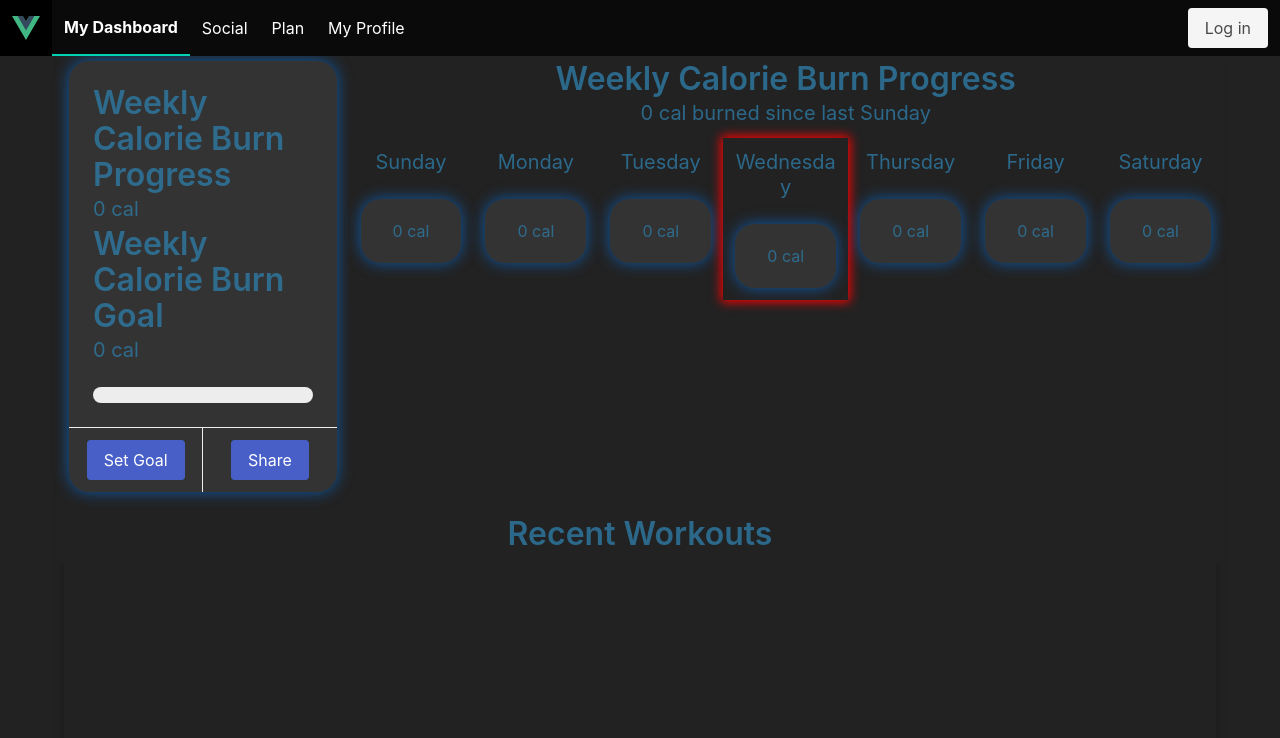
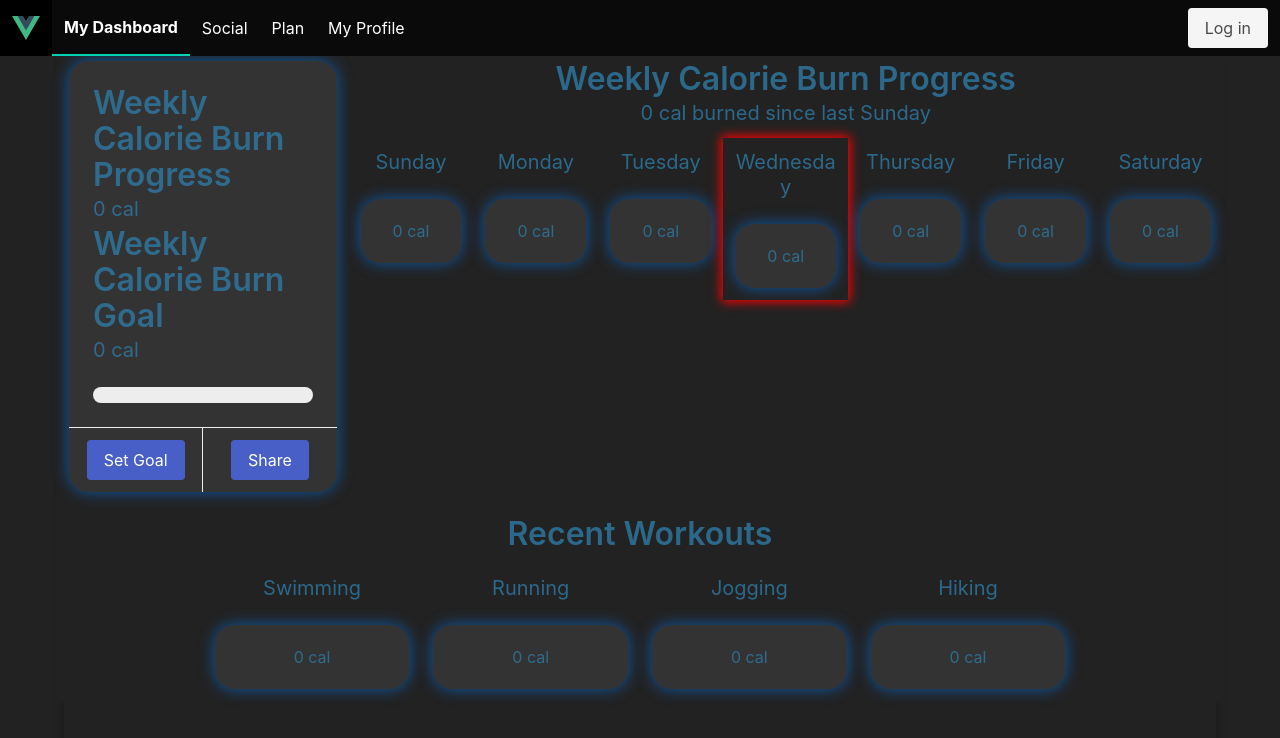
Before and after one commit to BryanV245/Assignments-and-Final, a Vue app in the folder FitNet/FitNet/: page /#/ in a window 1280 px wide. Shown: the top 738 px of the page. Built offline with nearby package versions, Linux system fonts and the light colour scheme.

Commit message:
default recents set

```diff
--- a/FitNet/FitNet/src/views/Dashboard.vue
+++ b/FitNet/FitNet/src/views/Dashboard.vue
@@ -15,6 +15,269 @@ const userCalorieGoalKey = `calorieGoal_${userID.value}`;
 const weeklyCaloriesBurnedKey = `weeklyCaloriesBurned_${userID.value}`;
 
 
+const displayedWorkouts = computed(() => {
+  return currentUser ? customWorkouts.value : defaultWorkouts;
+});
+
+
+const defaultWorkouts = [
+  { workout: 'Swimming', caloriesBurned: 0 },
+  { workout: 'Running', caloriesBurned: 0 },
+  { workout: 'Jogging', caloriesBurned: 0 },
+  { workout: 'Hiking', caloriesBurned: 0 }
+];
+
+
+const weeklyWorkouts = [
+  { day: 'Sunday', caloriesBurned: 0 },
+  { day: 'Monday', caloriesBurned: 0 },
+  { day: 'Tuesday', caloriesBurned: 0 },
+  { day: 'Wednesday', caloriesBurned: 0 },
+  { day: 'Thursday', caloriesBurned: 0 },
+  { day: 'Friday', caloriesBurned: 0 },
+  { day: 'Saturday', caloriesBurned: 0 }
+];
+
+const customWorkouts = ref<Array<{workout: string, caloriesBurned: number, date: Date}>>([]);
+
+onMounted(() => {
+  const storedWorkouts = JSON.parse(localStorage.getItem(userWorkoutKey) || '[]');
+  customWorkouts.value = storedWorkouts.map((workoutStr: string) => {
+    const parts = workoutStr.split(' - ');
+    return {
+      workout: parts[1],
+      caloriesBurned: parseInt(parts[3].split(' ')[0], 10),
+      date: new Date(parts[0])
+    };
+  });
+  loadWeeklyCalories();
+});
+
+
+onMounted(() => {
+    const savedGoal = localStorage.getItem(userCalorieGoalKey);
+    if (savedGoal) {
+        calorieGoal.value = parseInt(savedGoal, 10);
+    }
+});
+
+
+
+const today = new Date();
+const lastSunday = new Date(today);
+lastSunday.setDate(today.getDate() - today.getDay());
+
+const weeklyCustomWorkouts = computed(() => {
+  return customWorkouts.value.filter(workout => workout.date >= lastSunday && workout.date <= today);
+});
+
+const loadWeeklyCalories = () => {
+  weeklyWorkouts.forEach(weekday => {
+    const totalCalories = weeklyCustomWorkouts.value.filter(workout => {
+      return workout.date.toLocaleString('en-US', { weekday: 'long' }) === weekday.day;
+    }).reduce((total, workout) => total + workout.caloriesBurned, 0);
+    weekday.caloriesBurned = totalCalories;
+  });
+};
+
+const weeklyCaloriesBurned = computed(() => {
+  return weeklyCustomWorkouts.value.reduce((acc, curr) => acc + curr.caloriesBurned, 0);
+});
+
+
+watch(weeklyCaloriesBurned, (newValue) => {
+  localStorage.setItem(weeklyCaloriesBurnedKey, newValue.toString());
+});
+
+
+
+
+
+
+
+const isModalOpen = ref(false);
+const calorieGoal = ref(0);
+const router = useRouter();
+
+
+const handleSetGoalClick = () => {
+    isModalOpen.value = true;
+};
+
+
+const saveGoal = () => {
+    localStorage.setItem( userCalorieGoalKey, calorieGoal.value.toString());
+    isModalOpen.value = false;
+};
+
+
+
+const handleShareClick = () => {
+    router.push('/Social');
+}
+
+</script>
+
+
+<template>
+
+  <main class="columns is-multiline is-centered">
+    <div class="column is-one-quarter">
+      <div class="card">
+          <div class="card-content">
+              <p class="title">
+                  Weekly Calorie Burn Progress
+              </p>
+              <p class="subtitle">
+                  {{weeklyCaloriesBurned}} cal
+              </p>
+
+              <p class="title">
+                  Weekly Calorie Burn Goal
+              </p>
+              <p class="subtitle">
+                  {{ calorieGoal }} cal
+              </p>
+              <progress class="progress is-link" :value="weeklyCaloriesBurned" :max="calorieGoal"></progress>
+            </div>
+          <footer class="card-footer">
+            <p class="card-footer-item">
+                <button class="button is-link" @click="handleSetGoalClick">Set Goal</button>
+            </p>
+            <p class="card-footer-item">
+                <button class="button is-link" @click="handleShareClick">Share</button>
+            </p>
+        </footer>
+      </div>
+  </div>
+
+  <div v-if="isModalOpen" class="modal is-active">
+    <div class="modal-background" @click="isModalOpen = false"></div>
+    <div class="modal-card">
+        <header class="modal-card-head">
+            <p class="modal-card-title">Set Calorie Goal</p>
+            <button class="delete" aria-label="close" @click="isModalOpen = false"></button>
+        </header>
+        <section class="modal-card-body">
+            <input type="number" v-model="calorieGoal" placeholder="Enter your goal in calories">
+        </section>
+        <footer class="modal-card-foot">
+            <button class="button is-success" @click="saveGoal">Save Goal</button>
+            <button class="button" @click="isModalOpen = false">Cancel</button>
+        </footer>
+    </div>
+</div>
+
+
+
+    <div class="column is-three-quarters">
+      <div class="container">
+        <h1 class="title has-text-centered">Weekly Calorie Burn Progress</h1>
+        <p class="subtitle has-text-centered">{{ weeklyCaloriesBurned }} cal burned since last Sunday</p>
+        <div class="columns is-multiline">
+          <div
+          v-for="workout in weeklyWorkouts"
+          :key="workout.day"
+          class="column is-one-sixth has-text-centered"
+          :class="{ 'current-day': workout.day === todayDayName }"
+        >
+          <h2 class="subtitle">{{ workout.day }}</h2>
+          <div class="box">{{ workout.caloriesBurned }} cal</div>
+          </div>
+        </div>
+      </div>
+    </div>
+
+<div class="column is-three-quarters">
+  <div class="container2">
+    <h1 class="title has-text-centered">Recent Workouts</h1>
+    <div class="columns is-multiline">
+      <div
+        v-for="workout in displayedWorkouts"
+        :key="workout.workout"
+        class="column is-one-sixth has-text-centered"
+        >
+
+        <h2 class="subtitle">{{ workout.workout }}</h2>
+        <div class="box">{{ workout.caloriesBurned }} cal</div>
+      </div>
+    </div>
+  </div>
+</div>
+
+
+  </main>
+</template>
+
+<style scoped>
+
+
+
+
+.current-day {
+  box-shadow: 0px 0px 10px 2px red;
+}
+
+.workout-card {
+  background: transparent;
+  border: none;
+  width: 100%;
+  text-align: center;
+  position: relative;
+  cursor: pointer;
+  transition: transform 0.2s;
+}
+
+.workout-card:hover {
+  transform: scale(1.05);
+}
+
+.workout-card::after {
+  content: '+';
+  position: absolute;
+  top: 50%;
+  left: 50%;
+  transform: translate(-50%, -50%);
+  font-size: 2rem;
+  opacity: 0;
+  transition: opacity 0.2s;
+}
+
+.workout-card:hover::after {
+  opacity: 1;
+}
+</style>
+
+
+
+
+
+
+<!-- <script setup lang="ts">
+import { ref, onMounted, computed } from 'vue';
+import { getSession } from '@/model/session';
+import { useRouter } from 'vue-router';
+import { watch } from 'vue';
+
+
+
+
+const currentUser = getSession().user;
+const userID = ref(currentUser?.id ? currentUser.id : 'default');
+const userWorkoutKey = `customWorkouts_${userID.value}`;
+const todayDayName = new Date().toLocaleString('en-US', { weekday: 'long' });
+const userCalorieGoalKey = `calorieGoal_${userID.value}`;
+const weeklyCaloriesBurnedKey = `weeklyCaloriesBurned_${userID.value}`;
+
+
+
+const defaultWorkouts = [
+  { workout: 'Swimming', caloriesBurned: 0 },
+  { workout: 'Running', caloriesBurned: 0 },
+  { workout: 'Jogging', caloriesBurned: 0 },
+  { workout: 'Hiking', caloriesBurned: 0 },
+
+];
 
 const weeklyWorkouts = [
   { day: 'Sunday', caloriesBurned: 0 },
@@ -233,4 +496,4 @@ const handleShareClick = () => {
 .workout-card:hover::after {
   opacity: 1;
 }
-</style>
+</style> -->
```
